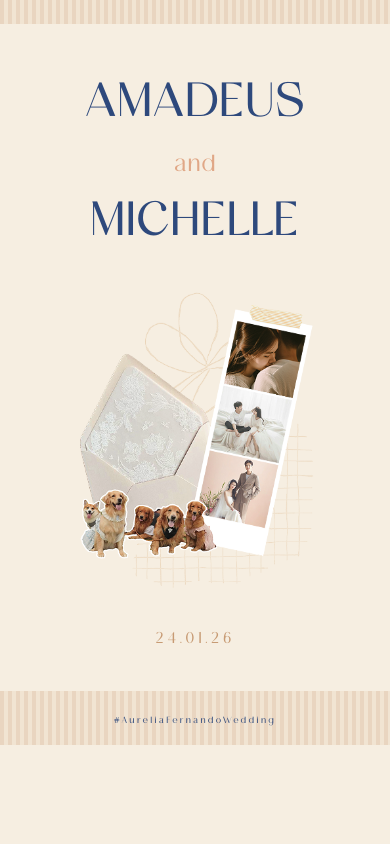
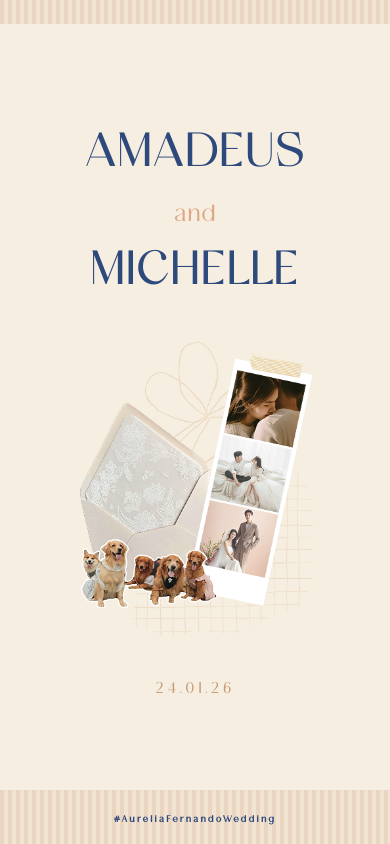
Before and after one commit to Riqzaalfatir/amadeus-michelle, a Next.js app: page / in a window 390 px wide. Built offline with nearby package versions, Linux system fonts and the light colour scheme.

Commit message:
testing layout

```diff
--- a/src/components/invitation/MobileContainer.tsx
+++ b/src/components/invitation/MobileContainer.tsx
@@ -12,9 +12,9 @@ const MobileContainer = () => {
       opacity: 1,
       y: 0,
       transition: {
-        delay: custom * 0.3,
-        duration: 0.8,
-        ease: [0.25, 0.1, 0.25, 1], // cubic-bezier untuk TS
+        delay: custom * 0.5,
+        duration: 1.4,
+        ease: [0.22, 1, 0.36, 1], // cubic-bezier untuk TS
       },
     }),
   };
@@ -39,6 +39,16 @@ const MobileContainer = () => {
     },
   };
 
+   // Variants untuk stripe atas
+  const stripeTopVariant: Variants = {
+    hidden: { opacity: 0, y: -20 },
+    visible: {
+      opacity: 1,
+      y: 0,
+      transition: { duration: 0.8, ease: [0.25, 0.1, 0.25, 1], delay: 0.2 },
+    },
+  };
+
   return (
     <div className="w-full min-h-screen flex justify-center bg-[#F6EEE1]">
 
@@ -46,10 +56,15 @@ const MobileContainer = () => {
       max-w-[420px] md:max-w-[520px] lg:max-w-[620px]">
 
         {/* Stripe Atas */}
-        <div className="stripe w-full" />
+           <motion.div
+          className="stripe w-full"
+          initial="hidden"
+          animate="visible"
+          variants={stripeTopVariant}
+        />
 
         {/* Konten Tengah */}
-        <div className="flex flex flex-col items-center justify-center py-10">
+        <div className="flex flex-col items-center justify-center py-14 flex-1">
 
           <div className="text-center">
             <motion.h1
@@ -118,7 +133,7 @@ const MobileContainer = () => {
           animate="visible"
           variants={stripeVariant}
         >
-          <span className="text-[#2E497C] px-4 py-1.5 text-[12px] tracking-[2px] font-breadley">
+          <span className="text-[#2E497C] px-4 py-1.5 text-[12px] md:text-[14px] tracking-[2px] font-breadley font-semibold">
             #AureliaFernandoWedding
           </span>
         </motion.div>
```
